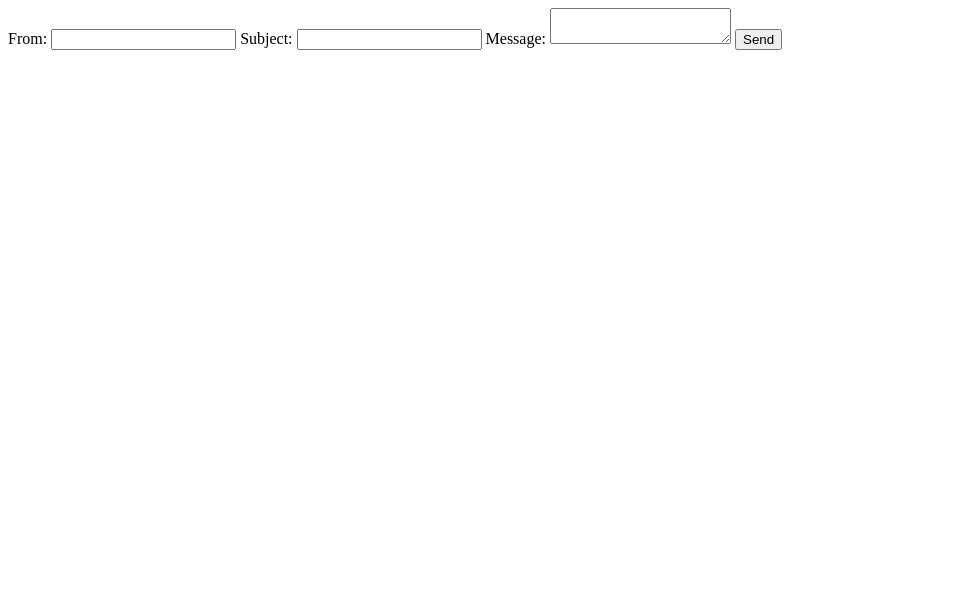
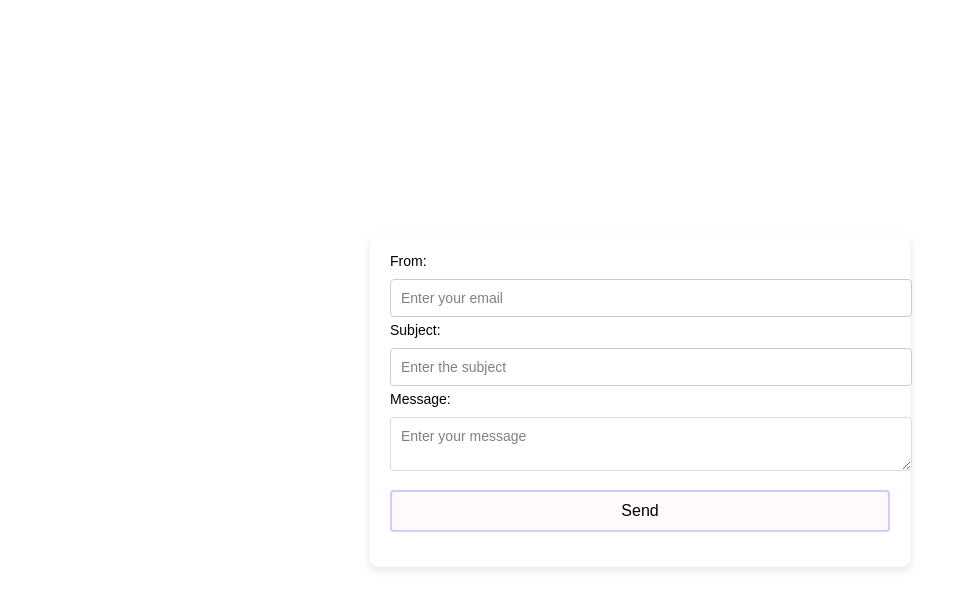
Before and after one commit to sabrinaa3/Backend-Message-Form, a website: page index.html in a window 1280 px wide. Shown: the whole page, without its empty margins (0-967 px from the left). Drawn offline with Linux system fonts and the light colour scheme.

Commit message:
Update index.html

```diff
--- a/index.html
+++ b/index.html
@@ -5,6 +5,86 @@
     <meta http-equiv="X-UA-Compatible" content="IE=edge">
     <meta name="viewport" content="width=device-width, initial-scale=1.0">
     <title>Email Sender</title>
+    <style>
+        input[type="email"], input[type="text"], textarea {
+            width: 100%;
+            padding: 10px;
+            margin: 5px 0;
+            border: 1px solid #ccc;
+            border-radius: 4px;
+            font-family: 'Arial', sans-serif;
+        }
+
+        input::placeholder, textarea::placeholder {
+            color: grey;
+            opacity: 1;
+        }
+
+        body {
+            font-family: 'Arial', sans-serif;
+            margin: 0;
+            padding: 0;
+            display: flex;
+            justify-content: center;
+            align-items: center;
+            height: 100vh;
+        }
+
+        form {
+            background-color: white;
+            border-radius: 8px;
+            padding: 20px;
+            box-shadow: 0 4px 8px rgba(0, 0, 0, 0.1);
+            width: 100%;
+            max-width: 500px;
+        }
+
+        label {
+            font-size: 14px;
+            margin-bottom: 5px;
+            display: block;
+        }
+
+        input, textarea {
+            width: 100%;
+            padding: 10px;
+            margin-bottom: 15px;
+            border: 1px solid #ddd;
+            border-radius: 4px;
+            font-size: 14px;
+        }
+
+        input[type="submit"] {
+            background-color: #FFFAFA;
+            border: 2px solid #CCCCFF;
+            cursor: pointer;
+            font-size: 16px;
+            border-radius: 4px;
+            transition: background-color 0.3s ease;
+        }
+
+        input[type="submit"]:hover {
+            background-color: #CCCCFF;
+        }
+
+        #confirmation {
+            text-align: center;
+            margin-top: 20px;
+            font-size: 16px;
+            padding: 10px;
+            border-radius: 4px;
+        }
+
+        #confirmation.success {
+            color: green;
+            background-color: #d4edda;
+        }
+
+        #confirmation.error {
+            color: red;
+            background-color: #f8d7da;
+        }
+    </style>
 </head>
 <body>
 
@@ -14,13 +94,13 @@
     <!--Contact Form-->
     <form action="/send_email" method="POST">
         <label for="email">From:</label>
-        <input type="email" name="form" id="form" required>
+        <input type="email" name="form" id="form" required placeholder="Enter your email">
 
         <label for="subject">Subject:</label>
-        <input type="text" name="subject" id="subject" required>
+        <input type="text" name="subject" id="subject" required placeholder="Enter the subject">
 
         <label for="message">Message:</label>
-        <textarea id="message" name="message" required></textarea>
+        <textarea id="message" name="message" required placeholder="Enter your message"></textarea>
 
         <input type="submit" value="Send">
     </form>
```
